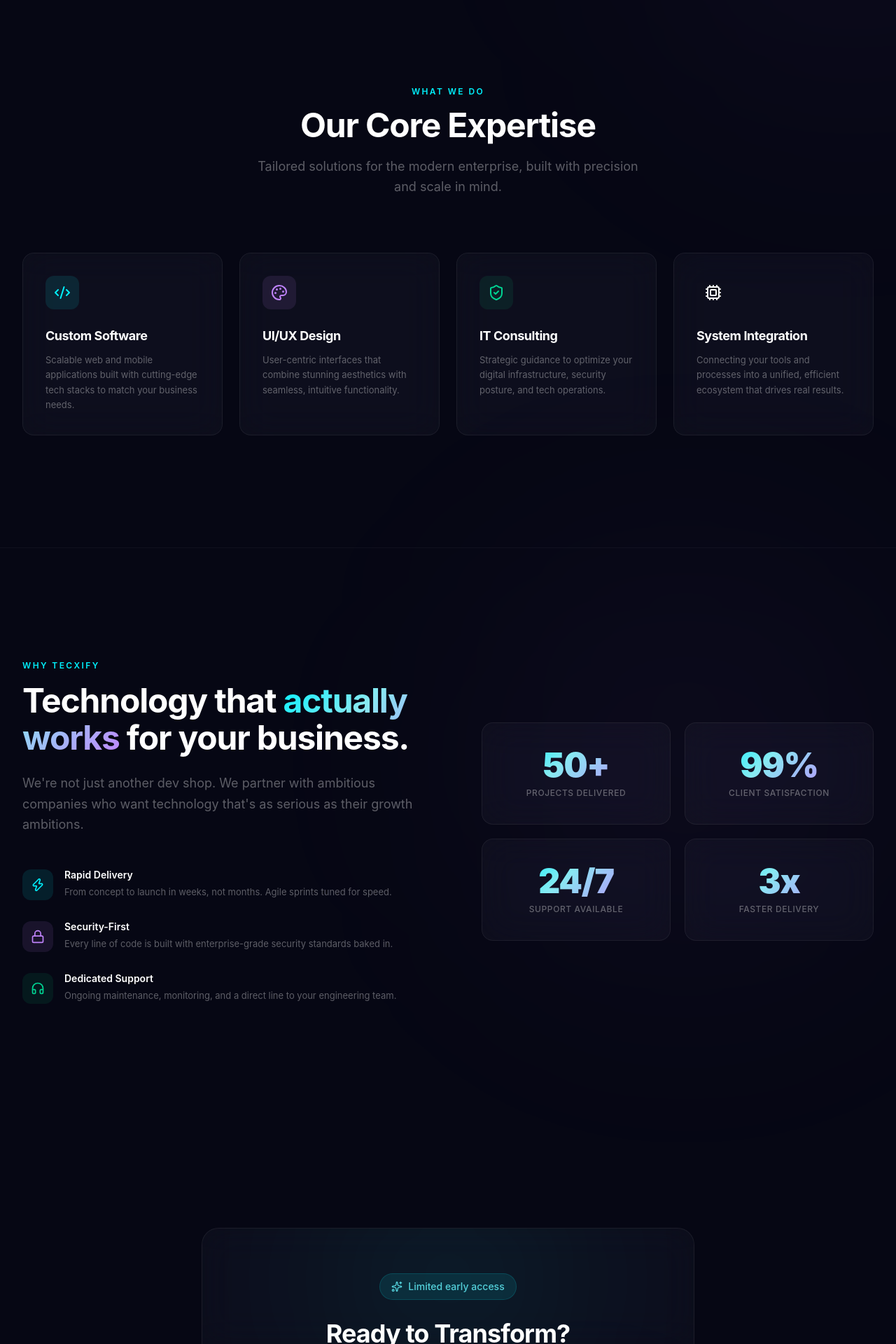
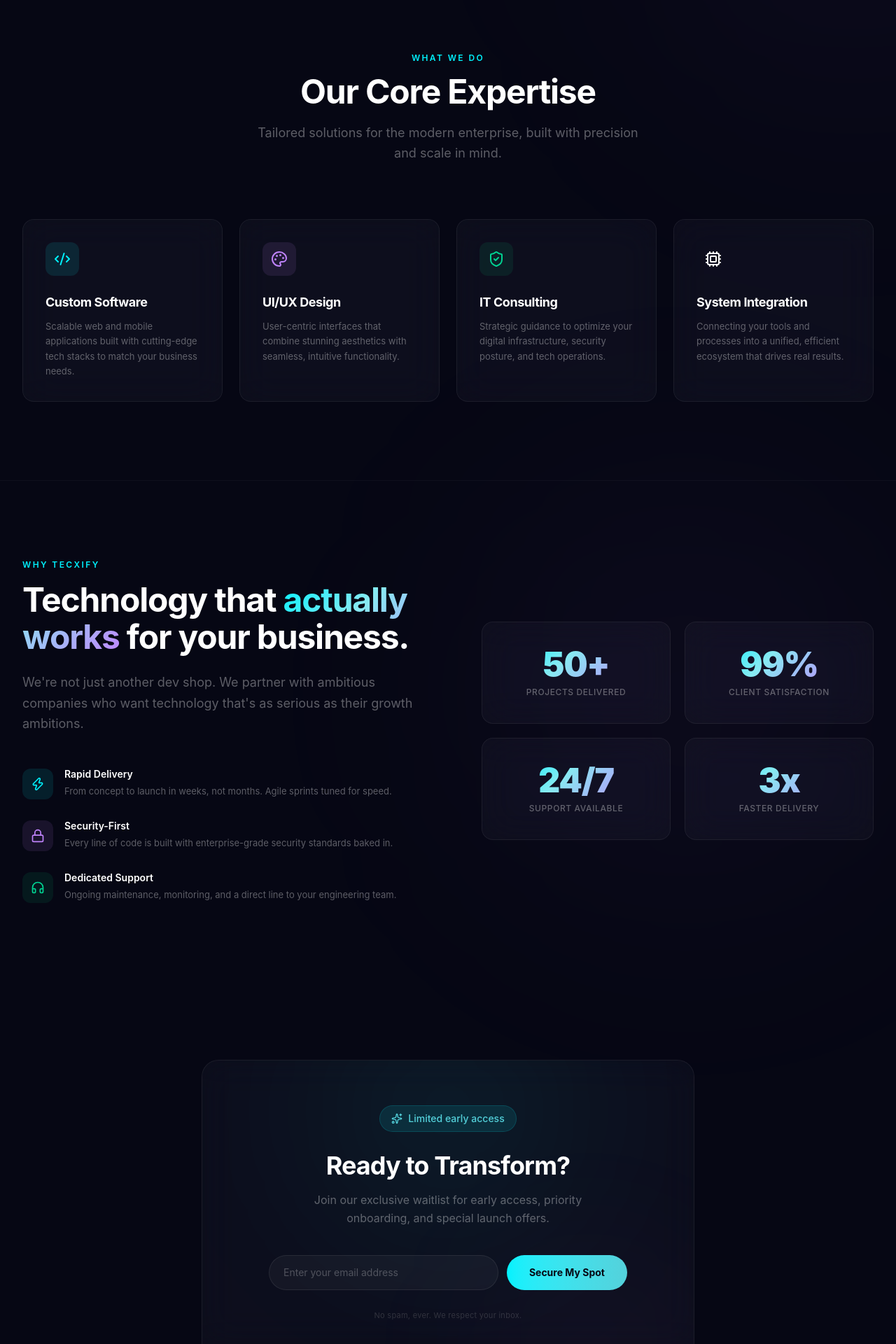
Before and after one commit to musilapeter/profile, a React (Vite) app: page / in a window 1280 px wide. Shown: the part 880-2800 px from the top of the page at 70% size. Built offline with nearby package versions, Linux system fonts and the light colour scheme.

Commit message:
style: reduce vertical spacing between sections

```diff
--- a/src/components/Services.tsx
+++ b/src/components/Services.tsx
@@ -57,7 +57,7 @@
   }, []);
 
   return (
-    <section id="services" className="relative py-24 sm:py-32 lg:py-40" ref={sectionRef}>
+    <section id="services" className="relative py-16 sm:py-20 lg:py-28" ref={sectionRef}>
       <div className="max-w-7xl mx-auto px-5 sm:px-8">
         {/* Header */}
         <div className="text-center mb-16 lg:mb-20">
--- a/src/components/Waitlist.tsx
+++ b/src/components/Waitlist.tsx
@@ -33,7 +33,7 @@
   };
 
   return (
-    <section id="waitlist" className="relative py-24 sm:py-32 lg:py-40">
+    <section id="waitlist" className="relative py-16 sm:py-20 lg:py-28">
       <div className="max-w-3xl mx-auto px-5 sm:px-8">
         <div className="glass rounded-3xl p-8 sm:p-12 md:p-16 text-center relative overflow-hidden">
           {/* Decorative glow */}
--- a/src/components/WhyUs.tsx
+++ b/src/components/WhyUs.tsx
@@ -33,7 +33,7 @@
 
 export default function WhyUs() {
   return (
-    <section id="why" className="relative py-24 sm:py-32 lg:py-40 border-t border-white/[0.04]">
+    <section id="why" className="relative py-16 sm:py-20 lg:py-28 border-t border-white/[0.04]">
       {/* Decorative blob */}
       <div className="absolute top-0 right-0 w-[600px] h-[600px] bg-accent/[0.04] rounded-full blur-[150px] pointer-events-none" />
 
```
